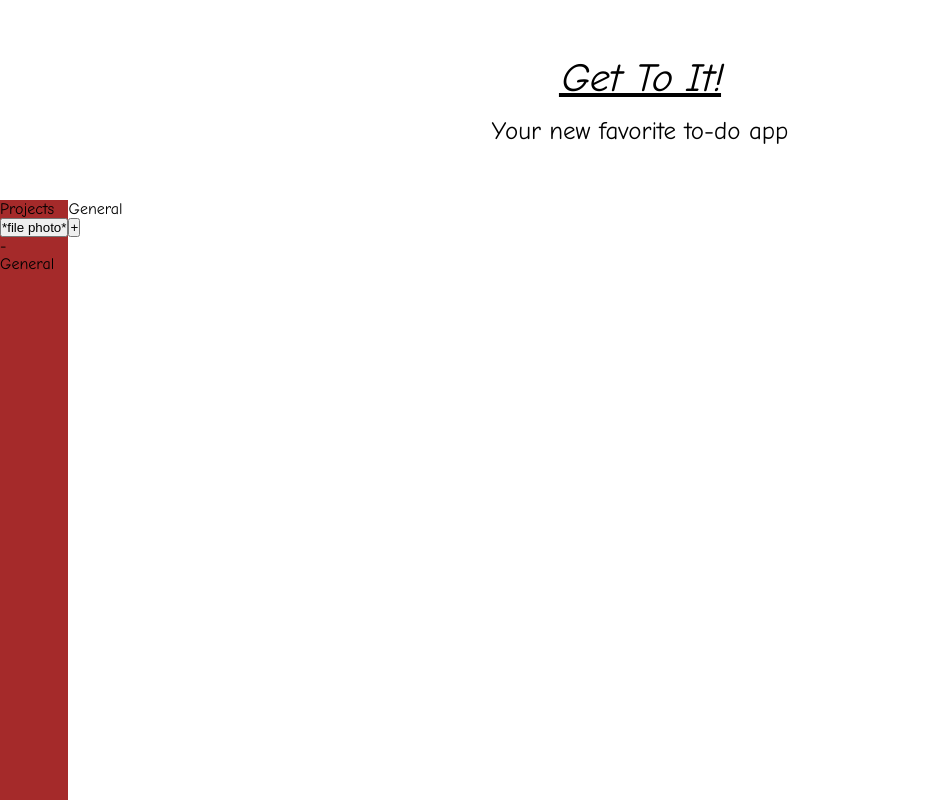
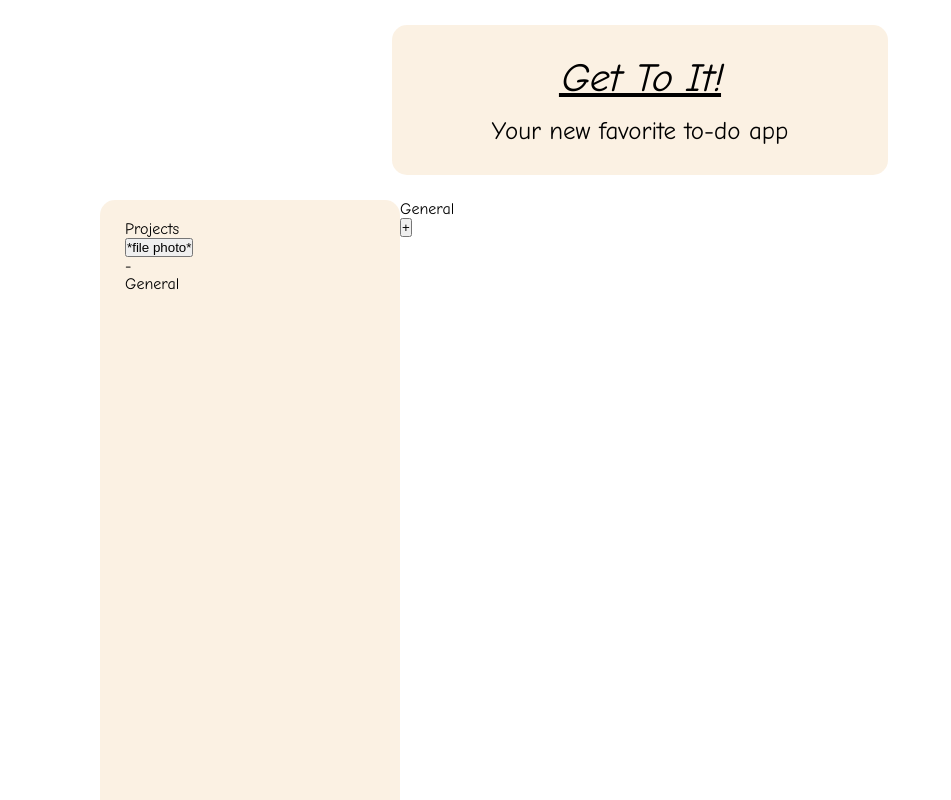
Before and after one commit to reezymane/todo-list, a website built with webpack: page dist/index.html in a window 1280 px wide. Shown: the top 800 px of the page, without its empty margins (0-951 px from the left). Built offline with nearby package versions, Linux system fonts and the light colour scheme; files whose address does not match are found by name.

Commit message:
Set sidebar background, width/height, border and padding

```diff
--- a/src/style.css
+++ b/src/style.css
@@ -11,6 +11,7 @@
     background-size: 100% 100%;
 
     max-width: 1920px;
+    height: 1000px;
 }
 
 /*Set page direction, height/width and background border*/
@@ -20,7 +21,7 @@
 
     font-family: Comic Sans MS, Comic Sans, cursive;
 
-    height: 1000px;
+    height: 100%;
     max-width: 1920px;
 
     background-image: url(./img/leaf.png);
@@ -42,11 +43,20 @@
     flex: 1;
 }
 
+/*Sidebar background, width/height, border and padding*/
 .sidebar {
-    background-color: brown;
+    background-color: rgba(250, 235, 215, 0.691);
 
-    height: 100%;
+    border-radius: 15px;
+
+    height: 80%;
+    width: 250px;
+
+    margin-left: 100px;
+
+    padding: 20px 25px;
 }
+
  /*Set height and alignment of header*/
 header {
     height: 200px;
@@ -57,7 +67,7 @@ header {
 
 /*Header background color, border, content alignment, font and padding*/
 header div {
-    background-color: rgba(255, 255, 255, 0.48);
+    background-color: rgba(250, 235, 215, 0.691);
 
     border-radius: 15px;
 
```
